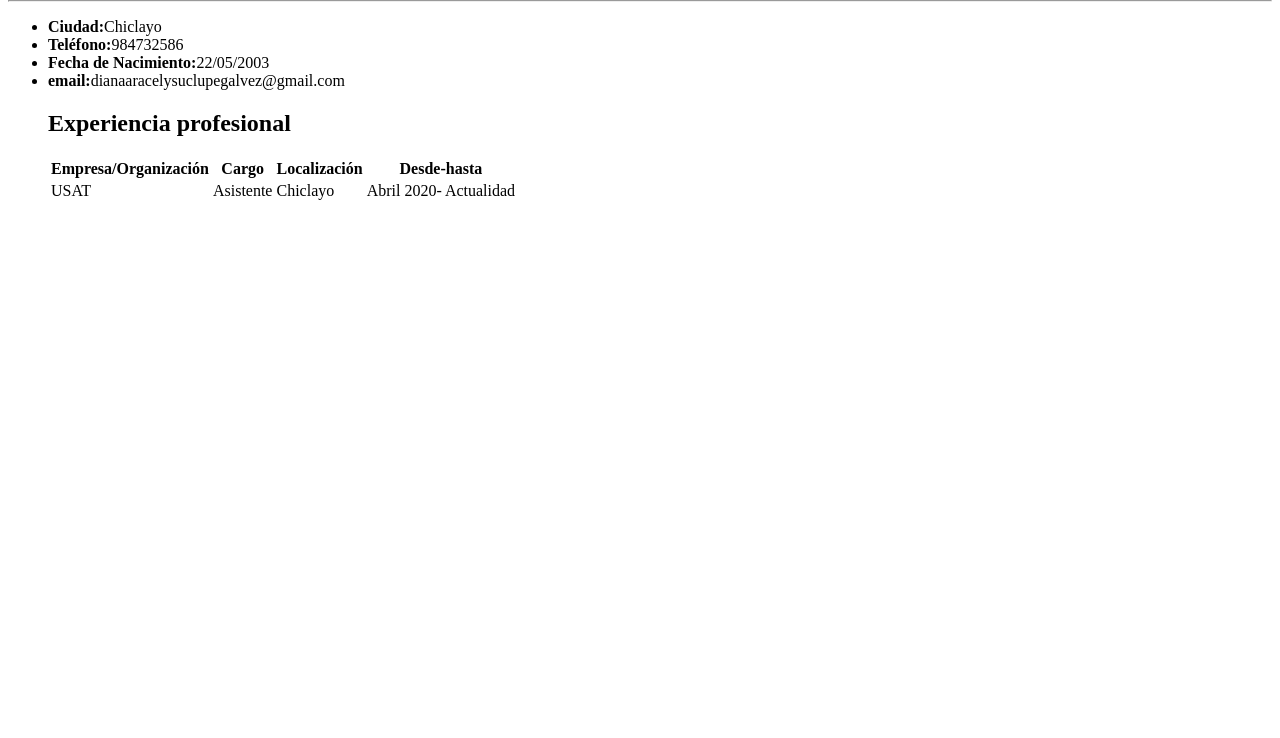
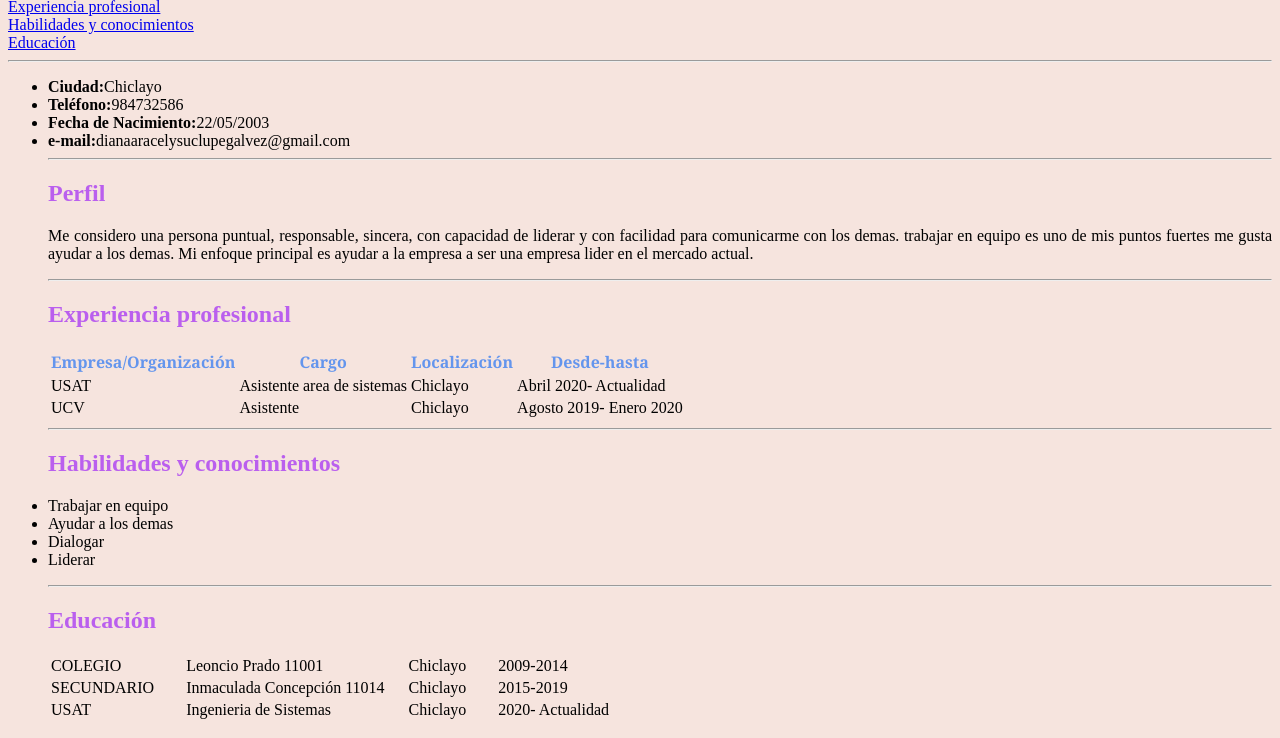
Before and after one commit to Aracely2205/dise-oWebGo, a plain HTML site: page curriculum1/index.html in a window 1280 px wide. Shown: the part 160-898 px from the top of the page. Before the commit the page ends 800 px from the top, so only its background shows below. Drawn offline with Linux system fonts and the light colour scheme.

Commit message:
respaldo02

```diff
--- a/curriculum1/index.html
+++ b/curriculum1/index.html
@@ -1,6 +1,13 @@
 <!DOCTYPE html>
 <html>
 <head>
+    <style>
+        th {
+            color: #ba5fee;
+            font-weight: bold;
+            font-family:Georgia, 'Times New Roman', Times, serif;
+        }
+    </style>
     <meta charset="UTF-8">
     <meta http-equiv="X-UA-Compatible" content="IE=edge">
     <meta name="viewport" content="width=device-width, initial-scale=1.0">
@@ -9,38 +16,95 @@
     <meta name="keywords" content="CV, USAT, Sistemas">
     <meta name="author" content="Diana Suclupe Gálvez">
 
-    <title>Diana Suclupe Gálvez - CV </title>
+    <title> Diana Suclupe Gálvez - CV </title>
+
+    <link rel="icon" href="img/favicon.ico">
+
+    <h1 style="color: rgb(250, 204, 0); text-align: center; border: 1px solid #ffd000; font-family: Arial;">Curriculum Vitae</h1>
+
 </head>
 
-<body>
-<h1>Diana Suclupe Gálvez</h1>
+<body style="background-color: rgba(231, 182, 163, 0.356);">
+<h1 style="color: #ba5fee;">Diana Suclupe Gálvez</h1>
 <a href="#perfil">Perfil</a> <br>
 <a href="#experiencia">Experiencia profesional </a><br>
 <a href="#habilidades">Habilidades y conocimientos</a><br>
 <a href="#educacion">Educación</a>
 <hr>
 <ul>
-    <li><strong>Ciudad:</strong>Chiclayo</li>
+    <li ><strong>Ciudad:</strong>Chiclayo</li>
     <li><strong>Teléfono:</strong>984732586</li>
     <li><strong>Fecha de Nacimiento:</strong>22/05/2003</li>
-    <li><strong>email:</strong>dianaaracelysuclupegalvez@gmail.com</li>
-
-    <h2 id="experiencia">Experiencia profesional</h2>
+    <li><strong>e-mail:</strong>dianaaracelysuclupegalvez@gmail.com</li>
+    <hr>
+    <h2 style="color: #ba5fee;" ;id="perfil">Perfil</h2>
+    <p style="text-align: justify;">
+        Me considero una persona puntual, responsable, sincera, con capacidad de liderar y con
+        facilidad para comunicarme con los demas. trabajar en equipo es uno de mis puntos fuertes
+        me gusta ayudar a los demas. Mi enfoque principal es ayudar a la empresa a ser una empresa lider
+        en el mercado actual.
+    </p>
+    <hr>
+    <h2 style="color: #ba5fee;"; id="experiencia">Experiencia profesional</h2>
     <table>
         <thead>
             <tr>
-                <th>Empresa/Organización</th>
-                <th>Cargo</th>
-                <th>Localización</th>
-                <th>Desde-hasta</th>
+                <th style="color: cornflowerblue;">Empresa/Organización</th>
+                <th style="color: cornflowerblue;">Cargo </th>
+                <th style="color: cornflowerblue;">Localización</th>
+                <th style="color: cornflowerblue;">Desde-hasta</th>
             </tr>
         </thead>
         <tbody>
             <tr>
                 <td>USAT</td>
-                <td>Asistente </td>
+                <td>Asistente area de sistemas  </td>
                 <td>Chiclayo</td>
                 <td>Abril 2020- Actualidad</td>
+            </tr>
+        </tbody>
+        <tbody>
+            <tr>
+                <td>UCV</td>
+                <td>Asistente       </td>
+                <td>Chiclayo</td>
+                <td>Agosto 2019- Enero 2020</td>
+            </tr>
+        </tbody>
+    </table>
+    <hr>
+    <h2 style="color: #ba5fee;"; id="habilidades">Habilidades y conocimientos</h2>
+    <p style="text-align: justify;">
+        <li>Trabajar en equipo</li>
+        <li>Ayudar a los demas</li>
+        <li>Dialogar</li>
+        <li>Liderar</li>
+    </p>
+    <hr>
+    <h2 style="color: #ba5fee;"; id="educacion">Educación</h2>
+    <table>
+        <tbody>
+            <tr>
+                <td>COLEGIO &nbsp;&nbsp;&nbsp;&nbsp;&nbsp;&nbsp;</td>
+                <td>Leoncio Prado 11001 &nbsp;&nbsp;&nbsp;&nbsp;</td>
+                <td>Chiclayo &nbsp;&nbsp;&nbsp;&nbsp;&nbsp;&nbsp;</td>
+                <td>2009-2014</td>
+            </tr>
+        </tbody>
+        <tbody>
+            <tr>
+                <td>SECUNDARIO &nbsp;&nbsp;&nbsp;&nbsp;&nbsp;&nbsp;</td>
+                <td>Inmaculada Concepción 11014 &nbsp;&nbsp;&nbsp;&nbsp;</td>
+                <td>Chiclayo &nbsp;&nbsp;&nbsp;&nbsp;&nbsp;&nbsp;</td>
+                <td>2015-2019</td>
+            </tr>
+        </tbody>
+        <tbody>
+            <tr>
+                <td>USAT</td>
+                <td>Ingenieria de Sistemas</td>
+                <td>Chiclayo</td>
+                <td>2020- Actualidad</td>
             </tr>
         </tbody>
     </table>
```
Also changed, not shown: curriculum1/img/favicon.ico (added).
